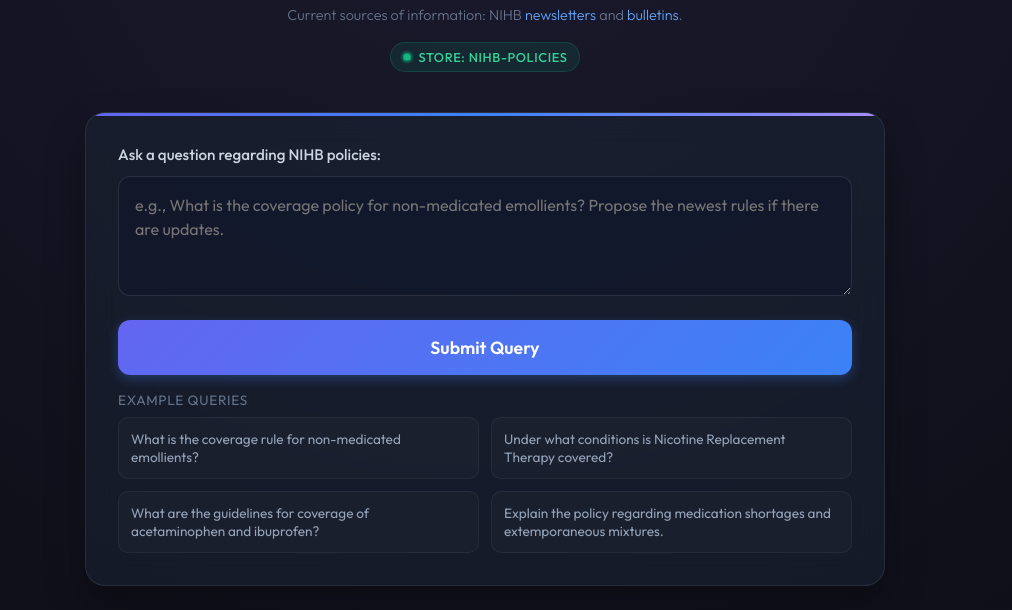
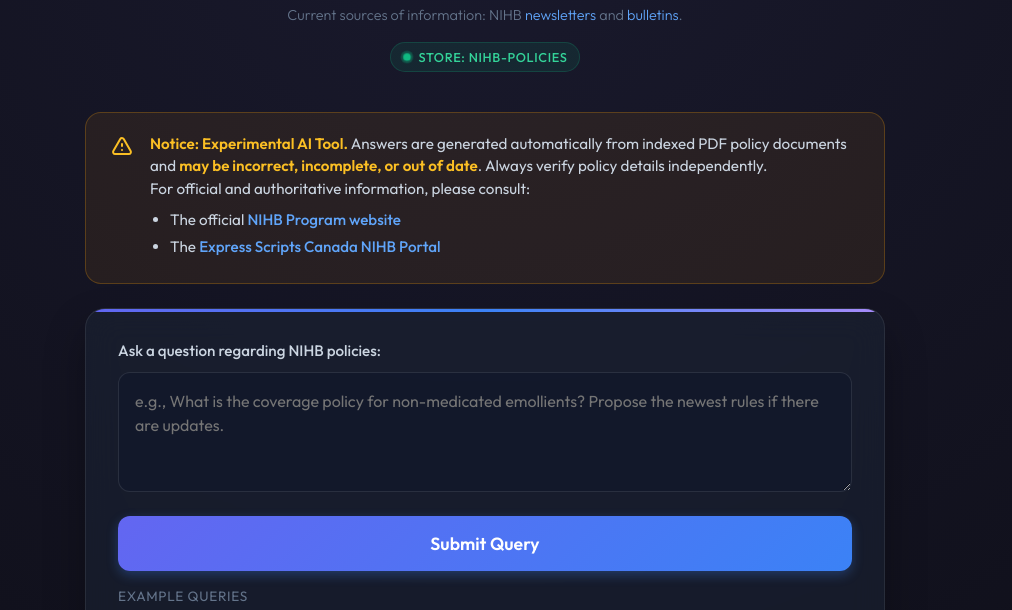
Before and after one commit to p3ji/nihb_wrapper, a website: page public/index.html in a window 1280 px wide. Shown: the part 175-785 px from the top of the page, without its empty margins (155-1167 px from the left). Drawn offline with nearby package versions, Linux system fonts and the light colour scheme.

Commit message:
Clarify experimental nature and add authoritative source links

```diff
--- a/public/index.html
+++ b/public/index.html
@@ -474,6 +474,54 @@
       padding-top: 1.5rem;
       animation: fadeInUp 1s ease-out;
     }
+
+    /* Premium Experimental Warning/Disclaimer Card */
+    .warning-card {
+      background: rgba(245, 158, 11, 0.08);
+      border: 1px solid rgba(245, 158, 11, 0.25);
+      border-radius: 16px;
+      padding: 1.25rem 1.5rem;
+      margin-bottom: 1.5rem;
+      display: flex;
+      gap: 1rem;
+      align-items: flex-start;
+      color: #cbd5e1;
+      font-size: 0.95rem;
+      line-height: 1.5;
+      animation: fadeInUp 0.8s ease-out;
+    }
+
+    .warning-card svg {
+      color: #fbbf24;
+      flex-shrink: 0;
+      margin-top: 0.15rem;
+    }
+
+    .warning-card strong {
+      color: #fbbf24;
+      font-weight: 600;
+    }
+
+    .warning-card a {
+      color: #60a5fa;
+      text-decoration: none;
+      font-weight: 500;
+      transition: color 0.2s ease;
+    }
+
+    .warning-card a:hover {
+      color: #93c5fd;
+      text-decoration: underline;
+    }
+
+    .warning-card ul {
+      margin-top: 0.5rem;
+      margin-left: 1.25rem;
+    }
+
+    .warning-card li {
+      margin-bottom: 0.25rem;
+    }
   </style>
 </head>
 <body>
@@ -494,6 +542,22 @@
         <span>Store: nihb-policies</span>
       </div>
     </header>
+
+    <!-- Experimental Warning Disclaimer Banner -->
+    <div class="warning-card">
+      <svg style="width: 24px; height: 24px;" fill="none" stroke="currentColor" viewBox="0 0 24 24">
+        <path stroke-linecap="round" stroke-linejoin="round" stroke-width="2" d="M12 9v2m0 4h.01m-6.938 4h13.856c1.54 0 2.502-1.667 1.732-3L13.732 4c-.77-1.333-2.694-1.333-3.464 0L3.34 16c-.77 1.333.192 3 1.732 3z"></path>
+      </svg>
+      <div>
+        <strong>Notice: Experimental AI Tool.</strong> Answers are generated automatically from indexed PDF policy documents and <strong>may be incorrect, incomplete, or out of date</strong>. Always verify policy details independently.
+        <br>
+        For official and authoritative information, please consult:
+        <ul>
+          <li>The official <a href="https://www.canada.ca/en/indigenous-services-canada/services/non-insured-health-benefits-first-nations-inuit.html" target="_blank" rel="noopener noreferrer">NIHB Program website</a></li>
+          <li>The <a href="https://nihb-ssna.express-scripts.ca/" target="_blank" rel="noopener noreferrer">Express Scripts Canada NIHB Portal</a></li>
+        </ul>
+      </div>
+    </div>
 
     <!-- Error container -->
     <div id="error-box" class="error-card">
@@ -555,7 +619,8 @@
 
     <!-- Disclaimer / Footer -->
     <footer class="app-footer">
-      Disclaimer: This is an experimental, independent research project and is in no way affiliated with, authorized, or endorsed by the actual Non-Insured Health Benefits (NIHB) program or the Government of Canada.
+      Disclaimer: This is an experimental, independent research project and is in no way affiliated with, authorized, or endorsed by the actual Non-Insured Health Benefits (NIHB) program or the Government of Canada. Answers are generated by an AI model and may contain errors. Please consult the <a href="https://www.canada.ca/en/indigenous-services-canada/services/non-insured-health-benefits-first-nations-inuit.html" target="_blank" rel="noopener noreferrer" style="color: #60a5fa; text-decoration: underline;">Official NIHB Portal</a> for authoritative policy guidelines.
+      <br><a href="https://p3ji.github.io/portfolio/" target="_blank" rel="noopener" style="color: inherit; text-decoration: underline; margin-top: 0.5rem; display: inline-block;">More by Peter Jiao ↗</a>
     </footer>
 
   </div>
```
